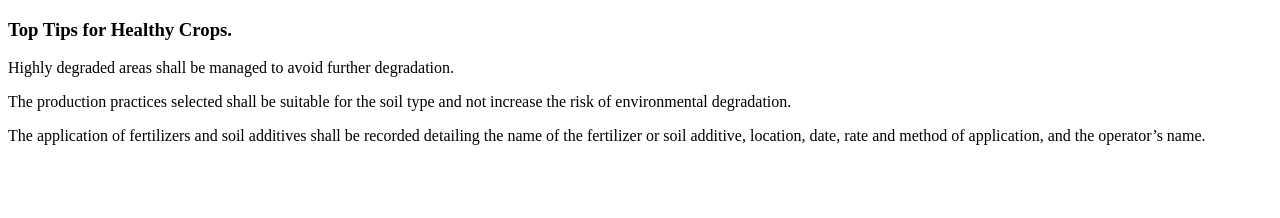
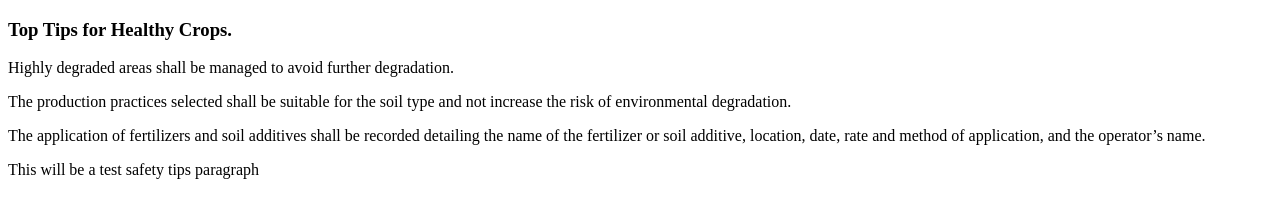
Before and after one commit to Daniel99Petrov/Excercise, a plain HTML site: page index.html in a window 1280 px wide. Drawn offline with Linux system fonts and the light colour scheme.

Commit message:
feat(index.html): add safety tips paragraph

```diff
--- a/index.html
+++ b/index.html
@@ -11,5 +11,6 @@
     <p>The production practices selected shall be suitable for the soil type and not increase the risk of environmental degradation.</p>
     <p>The application of fertilizers and soil additives shall be recorded detailing the name of the fertilizer or soil additive, location, date, rate and method of application, and the operator’s name.</p>
 
+    <p> This will be a test safety tips paragraph</p>
 </body>
 </html>
```
